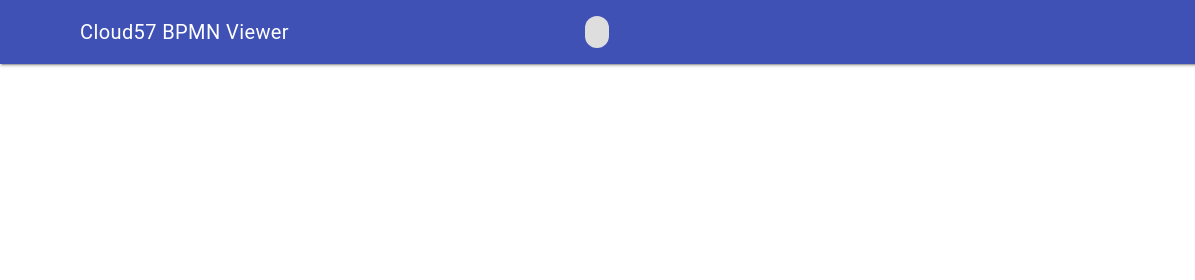
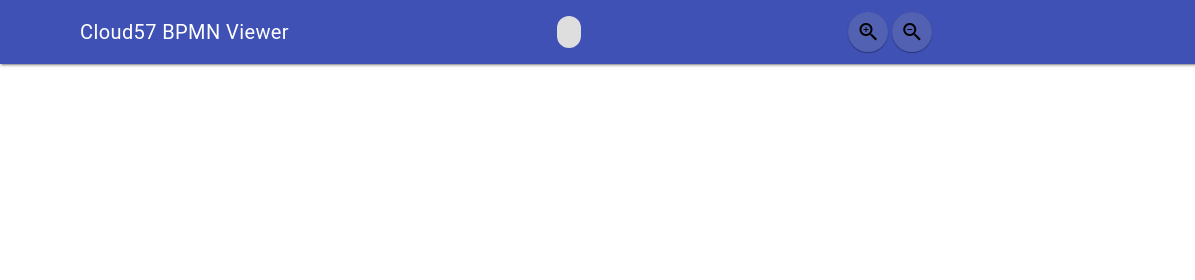
Before and after one commit to business-process-cloud-portal/bpmn-viewer, a website: page src/index.html in a window 1280 px wide. Shown: the top 280 px of the page, 0-1195 px from the left. Drawn offline with nearby package versions, Linux system fonts and the light colour scheme.

Commit message:
Zoom Buttons eingebaut

```diff
--- a/src/index.html
+++ b/src/index.html
@@ -15,10 +15,10 @@
             <span id="docinfo" class="mdl-chip__text"></span>
         </span></div>
         <div class="mdl-layout-spacer"></div>
-        <!--<div id="actions">
-            <button class="mdl-button mdl-js-button mdl-button--fab mdl-button--mini-fab"><i class="material-icons">zoom_in</i></button>
-            <button class="mdl-button mdl-js-button mdl-button--fab mdl-button--mini-fab"><i class="material-icons">zoom_out</i></button>
-        </div>-->
+        <div id="actions">
+            <button class="mdl-button mdl-js-button mdl-button--fab mdl-button--mini-fab" onclick="viewer.get('zoomScroll').stepZoom(1)"><i class="material-icons">zoom_in</i></button>
+            <button class="mdl-button mdl-js-button mdl-button--fab mdl-button--mini-fab" onclick="viewer.get('zoomScroll').stepZoom(-1)"><i class="material-icons">zoom_out</i></button>
+        </div>
         <div class="mdl-layout-spacer"></div>
         <div id="userprofile">
           <img id="userimage" class="mdl-button mdl-js-button mdl-button--fab mdl-button--mini-fab"></img>
--- a/src/index.js
+++ b/src/index.js
@@ -5,7 +5,7 @@ import GoogleLoadDocument from 'google-document-loader';
 let id = "0B-K7oJWHTbZ8RjZ0LWhEM3JQbm8";
 
 var viewer = new BpmnViewer({ container: '#viewer', height: '85%' });
-
+window.viewer=viewer;
 let options = {
   "clientId": "349923725301-cn75hqucfe63q2r40j1i40oiuocgtpst.apps.googleusercontent.com",
   "scope": [
@@ -33,6 +33,7 @@ loadDocument.getDocument(id, function(text) {
       console.log('rendered');
     }
   });
+
   gapi.client.request({'path': 'https://www.googleapis.com/drive/v3/files/' + id, 'params': {'supportsTeamDrives': true}})
     .then(function(response) {
       let fileinfo = JSON.parse(response.body);
```
Also changed, not shown: src/background.png (deleted), src/background2.png (deleted).
